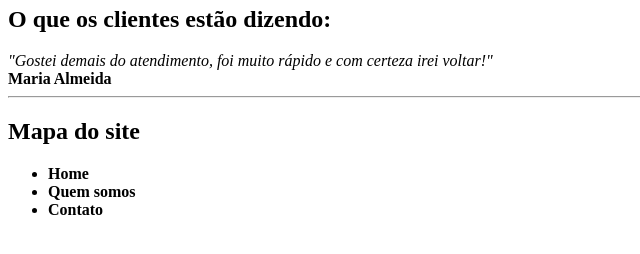
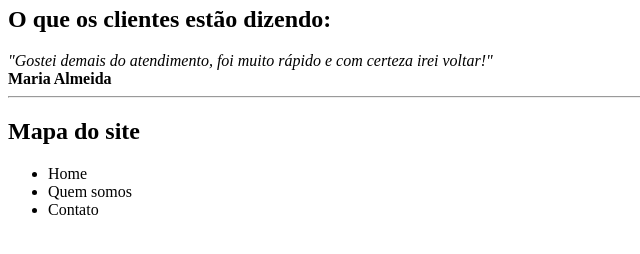
Before and after one commit to sarahprando/exercicios-udemy, a plain HTML site: page EX01.html in a window 1280 px wide. Shown: the part 256-510 px from the top of the page, 0-640 px from the left. Drawn offline with Linux system fonts and the light colour scheme.

Commit message:
update ex01

```diff
--- a/EX01.html
+++ b/EX01.html
@@ -28,7 +28,7 @@
     <em>
         "Gostei demais do atendimento, foi muito rápido e com certeza irei voltar!"
     </em> <br>
-    <strong>Maria Almeida<strong>
+    <strong>Maria Almeida</strong>
 
     <hr>
 
```
Also changed, not shown: img/desenvolvedor-de-software.png.
